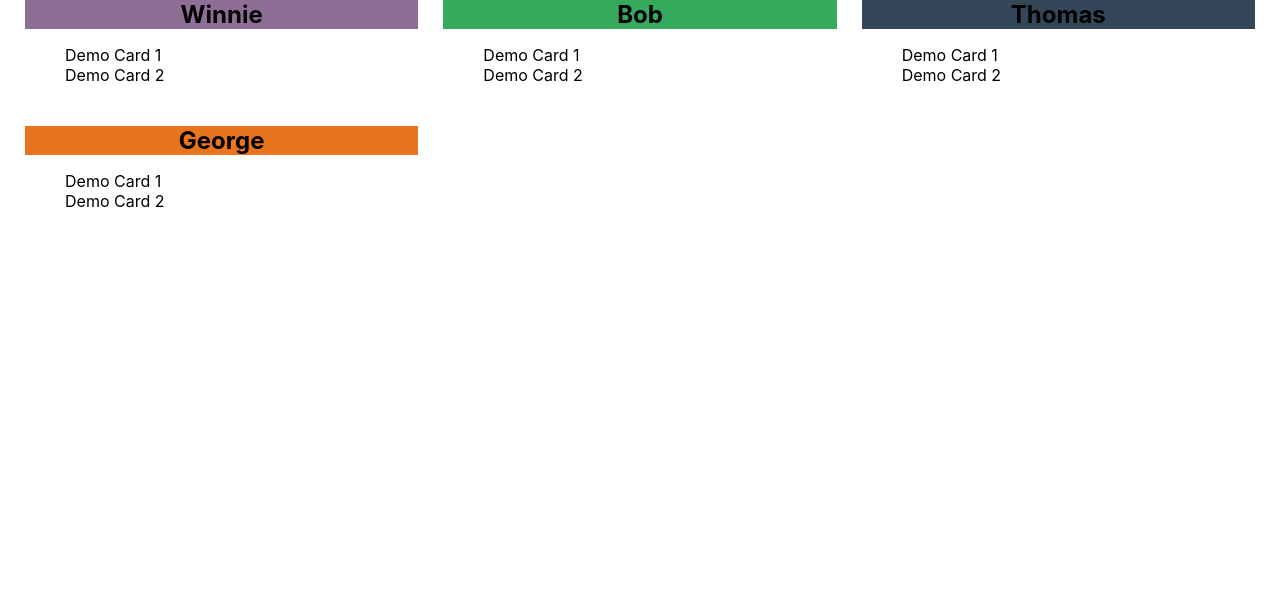
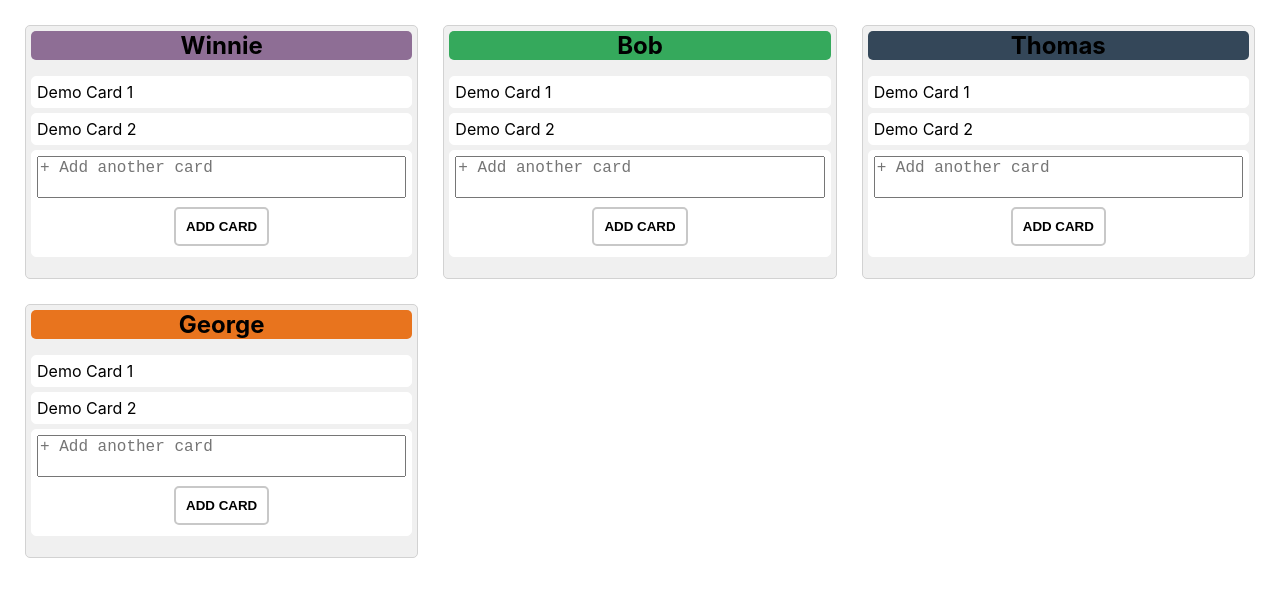
Before and after one commit to rashidarmand/kanban-demo, a React (Create React App) app: page / in a window 1280 px wide. Shown: the top 596 px of the page. Built offline with nearby package versions, Linux system fonts and the light colour scheme.

Commit message:
added more styling + state to board component

```diff
--- a/src/components/App.js
+++ b/src/components/App.js
@@ -1,32 +1,10 @@
 import React, { Component } from 'react';
+import { starterBoards } from '../utils/_data';
 import Board from './Board';
-
-const demoCards = ['Demo Card 1', 'Demo Card 2'];
 
 export default class App extends Component {
   state = {
-    boards: [
-      {
-        name: 'Winnie',
-        color: '#8E6E95',
-        cards: demoCards
-      },
-      {
-        name: 'Bob',
-        color: '#35A95C',
-        cards: demoCards
-      },
-      {
-        name: 'Thomas',
-        color: '#344759',
-        cards: demoCards
-      },
-      {
-        name: 'George',
-        color: '#E8741E',
-        cards: demoCards
-      }
-    ]
+    boards: starterBoards
   }
   render() {
     const { boards } = this.state;
@@ -35,6 +13,7 @@ export default class App extends Component {
       <div className='kanban'>
         {boards.map(board => (
           <Board
+            key={ board.id }
             name={ board.name }
             color={ board.color }
             cards={ board.cards }
--- a/src/components/Board.js
+++ b/src/components/Board.js
@@ -1,20 +1,45 @@
-import React from 'react';
+import React, { Component } from 'react';
 
-export default function Board({ name, color, cards }) {
+export default class Board extends Component {
+  state = {
+    newCardText: ''
+  }
+
+  handleChange = (e) => {
+    const { name, value } = e.target;
+    this.setState({ [name]: value });
+  }
+  render() {
+    const { name, color, cards } = this.props;
+    const { newCardText } = this.state;
     const h2Style = {
       background: color,
-    textAlign: 'center'
+      textAlign: 'center',
+      borderRadius: '5px'
     }
+
     return (
       <div className='boards'>
-      <h2 style={h2Style}>{ name }</h2>
+        <h2 style={ h2Style }>{ name }</h2>
         <ul>
-        {cards.map((card, i) => (
-          <li key={ i }>
-            { card }
+          {cards.map(card => (
+            <li key={ card.id }>
+              { card.text }
             </li>
           ))}
+          <li>
+            <textarea
+              name='newCardText'
+              type="text"
+              value={ newCardText }
+              onChange={ this.handleChange }
+              className='add-card'
+              placeholder='+ Add another card'
+            />
+            <button className='btn'>Add Card</button>
+          </li>
         </ul>
       </div>
     )
   }
+}
--- a/src/index.css
+++ b/src/index.css
@@ -25,9 +25,50 @@ h1 {
   display: grid;
   grid-gap: 25px;
   grid-template-columns: repeat(auto-fit, minmax(300px, 1fr));
-  margin: 0 25px;
+  margin: 25px;
+}
+
+.boards {
+  border: 1px solid rgb(210, 210, 210);
+  padding: 5px;
+  border-radius: 5px;
+  background: rgb(240, 240, 240);
 }
 
 ul {
-  list-style: none;
+  list-style-type: none;
+  padding: 0;
 }
+
+li {
+  background: #fff;
+  border: 1px solid rgb(255, 255, 255);
+  border-radius: 5px;
+  margin: 5px 0;
+  padding: 5px;
+}
+
+.add-card {
+  width: 100%;
+  font-size: 1rem;
+  resize: none;
+}
+
+.btn {
+  display: block;
+  padding: 10px;
+  margin: 5px auto;
+  background: transparent;
+  cursor: pointer;
+  border: 2px solid rgb(200, 200, 200);
+  font-weight: bold;
+  border-radius: 5px;
+  text-transform: uppercase;
+}
+
+.btn:hover {
+  border: 2px solid skyblue;
+  color: white;
+  transition: all 0.4s;
+  box-shadow: 0 0 0 30px black inset;
+}
--- a/src/utils/_data.js
+++ b/src/utils/_data.js
@@ -1,22 +1,37 @@
-const demoCards = ['Demo Card 1', 'Demo Card 2'];
+import uuidv4 from 'uuid/v4';
 
-const starterBoards = [
+const demoCards = [
   {
+    id: uuidv4(),
+    text: 'Demo Card 1',
+  },
+  {
+    id: uuidv4(),
+    text: 'Demo Card 2'
+  }
+];
+
+export const starterBoards = [
+  {
+    id: uuidv4(),
     name: 'Winnie',
     color: '#8E6E95',
     cards: demoCards
   },
   {
+    id: uuidv4(),
     name: 'Bob',
     color: '#35A95C',
     cards: demoCards
   },
   {
+    id: uuidv4(),
     name: 'Thomas',
     color: '#344759',
     cards: demoCards
   },
   {
+    id: uuidv4(),
     name: 'George',
     color: '#E8741E',
     cards: demoCards
```
Lines whose indentation alone changed are shown as unchanged.
